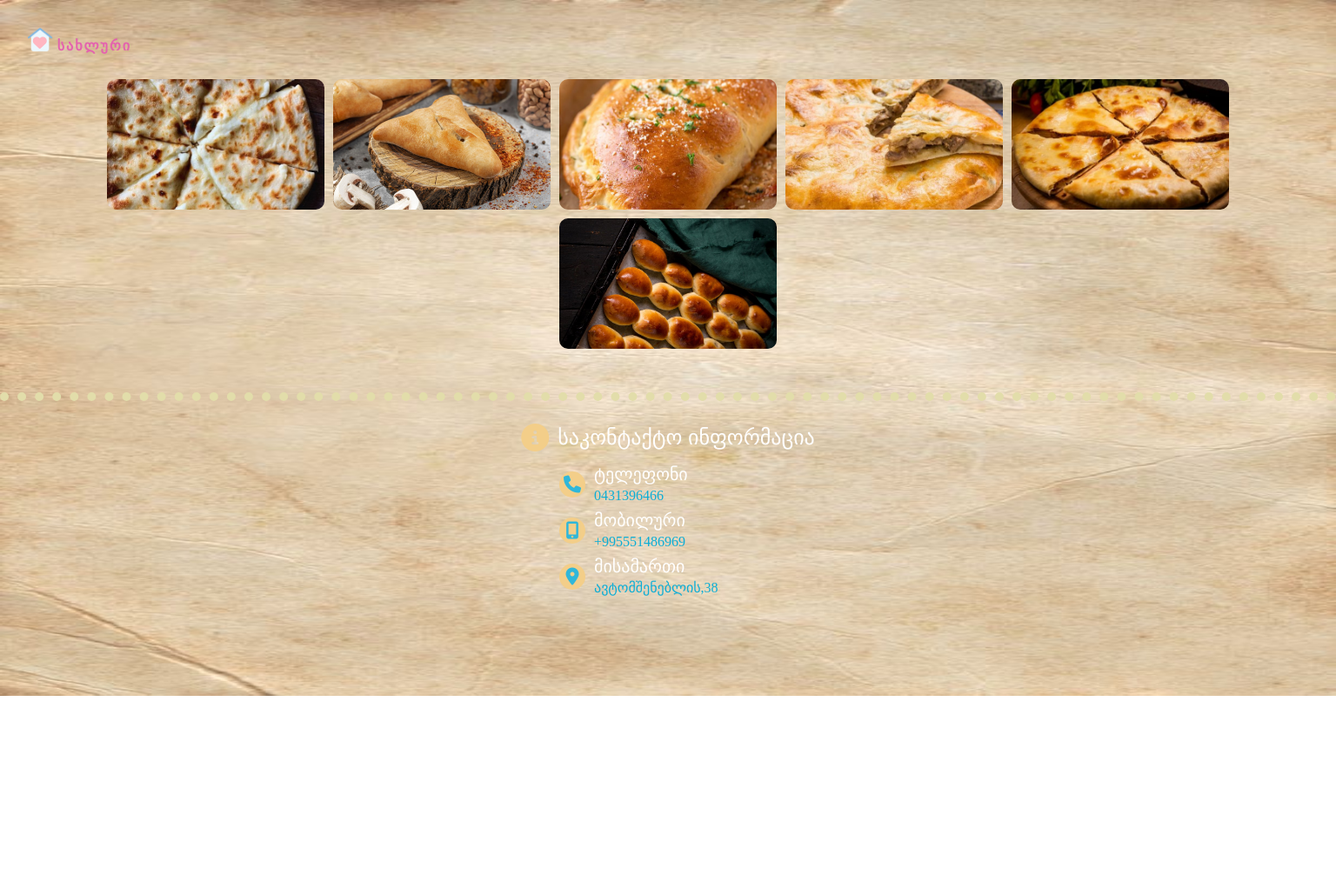
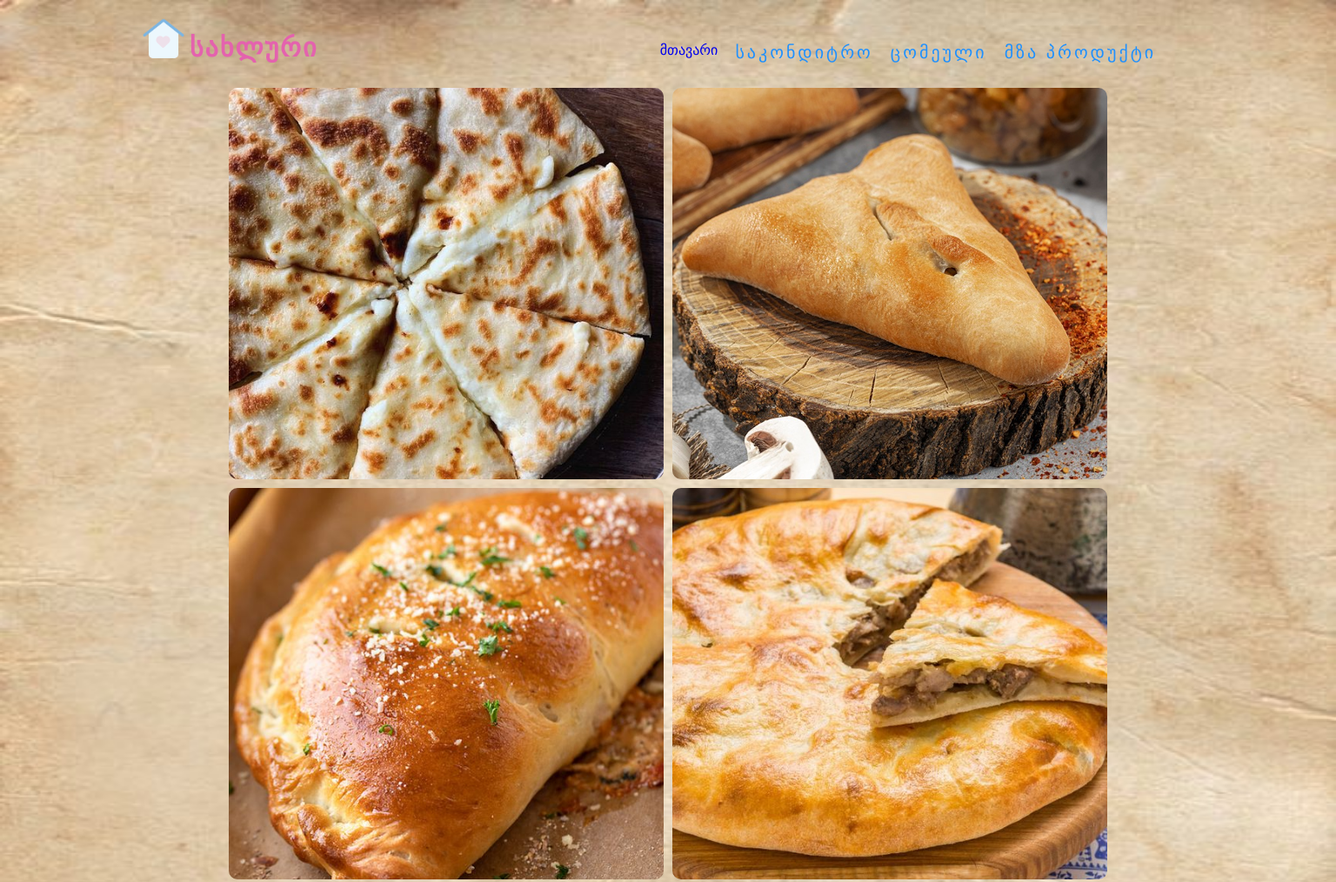
Before and after one commit to TamariPopkhadze/finalProjectOfHtmlCss, a website: page second.html in a window 1536 px wide. Shown: the top 1014 px of the page at 87% size. Before the commit the page ends 800 px from the top, so only its background shows below. Drawn offline with Linux system fonts and the light colour scheme.

Commit message:
add: responsives in second page

```diff
--- /dev/null
+++ b/script2.js
@@ -0,0 +1,12 @@
+const nav = document.querySelector('nav')
+const body = document.querySelector("body")
+const button = document.querySelector('.Menu')
+button.addEventListener('click',()=>{
+   if(nav.style.display === 'block'){
+       nav.style.display = 'none'
+       body.style.overflow = 'scroll'
+       }else {
+           nav.style.display = 'block'
+           body.style.overflow = 'hidden'
+       }
+})
--- a/second.html
+++ b/second.html
@@ -7,7 +7,7 @@
     <meta name="viewport" content="width=device-width, initial-scale=1.0" />
     <link
       rel="stylesheet"
-      href="node_modules/arial-geo/css/arial-geo.min.css"
+      href="./node_modules/arial-geo/css/arial-geo.min.css"
     />
     <link
       rel="stylesheet"
@@ -15,13 +15,13 @@
     />
     <link
       rel="stylesheet"
-      href="node_modules/bpg-dedaena-nonblock/css/bpg-dedaena-nonblock.min.css"
+      href="./node_modules/bpg-dedaena-nonblock/css/bpg-dedaena-nonblock.min.css"
     />
     <link
       rel="stylesheet"
-      href="node_modules/bpg-irubaqidze/css/bpg-irubaqidze.min.css"
+      href="./node_modules/bpg-irubaqidze/css/bpg-irubaqidze.min.css"
     />
-    <link rel="stylesheet" href="node_modules/alk-life/css/alk-life.min.css" />
+    <link rel="stylesheet" href="./node_modules/alk-life/css/alk-life.min.css" />
     <link rel="stylesheet" href="styles2.css" />
     <title>სახლური/ცომეული</title>
   </head>
@@ -31,57 +31,83 @@
         <div class="name-div">
           <img class="house-icon" src="./images/home.png" alt="house" />
           <i class="fa-solid fa-heart heart"></i>
-
           <p class="name irubaqidze">სახლური</p>
         </div>
+        <i class="Menu fa-solid fa-bars fa-xl" style="color: #d279c2;"></i>
+      </div>
+      <nav>
+        <ul>
+          <li><a class="dedaena " href="index.html">მთავარი</a></li>
+          <li><a class="dedaena li_design" href="##">საკონდიტრო</a></li>
+          <li><a class="dedaena li_design active" href="second.html">ცომეული</a></li>
+          <li><a class="dedaena li_design" href="##">მზა პროდუქტი</a></li>
+        </ul>
+      </nav>
     </header>
     <main>
       <div class="container1">
         <div class="child">
-                <img class="img
-                " src="./ცომეული/06c5f0bb6b6ae072a27048ec5416b981.jpg" alt="ხაჭაპური">
-                <div class="title-price">
+          <img
+            class="img"
+            src="./ცომეული/06c5f0bb6b6ae072a27048ec5416b981.jpg"
+            alt="ხაჭაპური"
+          />
+          <div class="title_price">
             <h2 class="dedaena title">ხაჭაპური</h2>
             <p class="price">4.00ლ</p>
           </div>
         </div>
         <div class="child">
-                <img class="img
-                " src="./ცომეული/337530919_2373005786210056_2214351220954184061_n.jpg" alt="სოკოს ღვეზელი">
-                <div class="title-price">
+          <img
+            class="img"
+            src="./ცომეული/337530919_2373005786210056_2214351220954184061_n.jpg"
+            alt="სოკოს ღვეზელი"
+          />
+          <div class="title_price">
             <h2 class="dedaena title">სოკოს ღვეზელი</h2>
             <p class="price">2.00ლ</p>
           </div>
         </div>
         <div class="child">
-                <img class="img
-                " src="./ცომეული/4cd0533a6c1daae88878b13b2461c49c.jpg" alt="ხორციანი">
-                <div class="title-price">
+          <img
+            class="img"
+            src="./ცომეული/4cd0533a6c1daae88878b13b2461c49c.jpg"
+            alt="ხორციანი"
+          />
+          <div class="title_price">
             <h2 class="dedaena title">ხორციანი ღვეზელი</h2>
             <p class="price">2.00ლ</p>
           </div>
         </div>
         <div class="child">
-                <img class="img
-                " src="./ცომეული/a785940114e6b7047bd5700b3b9a2d4b.jpg" alt="კუბდარი">
-                <div class="title-price">
+          <img
+            class="img"
+            src="./ცომეული/a785940114e6b7047bd5700b3b9a2d4b.jpg"
+            alt="კუბდარი"
+          />
+          <div class="title_price">
             <h2 class="dedaena title">კუბდარი</h2>
             <p class="price">4.00ლ</p>
           </div>
-
         </div>
         <div class="child">
-                <img class="img
-                " src="./ცომეული/b5b23287a249b5d1bc60e343d7ba3a5a.jpg" alt="ლობიანი">
-                <div class="title-price">
+          <img
+            class="img"
+            src="./ცომეული/b5b23287a249b5d1bc60e343d7ba3a5a.jpg"
+            alt="ლობიანი"
+          />
+          <div class="title_price">
             <h2 class="dedaena title">ლობიანი</h2>
             <p class="price">1.50ლ</p>
           </div>
         </div>
         <div class="child">
-                <img class="img
-                " src="./ცომეული/კარტოფილიანი.jpg" alt="კარტოფილიანი">
-                <div class="title-price">
+          <img
+            class="img"
+            src="./ცომეული/კარტოფილიანი.jpg"
+            alt="კარტოფილიანი"
+          />
+          <div class="title_price">
             <h2 class="dedaena title">კარტოფილიანი ღვეზელი</h2>
             <p class="price">1.50ლ</p>
           </div>
@@ -90,7 +116,10 @@
     </main>
     <footer>
       <div class="information-div">
-          <i class="fa-solid fa-circle-info fa-2xl" style="color: rgb(243, 206, 137)"></i>
+        <i
+          class="fa-solid fa-circle-info fa-2xl"
+          style="color: rgb(243, 206, 137)"
+        ></i>
         <p class="information dedaena">საკონტაქტო ინფორმაცია</p>
       </div>
       <div class="footer_info">
@@ -132,5 +161,5 @@
         </div>
       </div>
     </footer>
+    <script src="./script2.js"></script>
   </body>
-</html>
--- a/styles.css
+++ b/styles.css
@@ -13,7 +13,6 @@
 nav{
   display: none;
   height: 800px;
-  width: 83%;
   margin-top: 30px;
 }
 .home_icon{
@@ -67,6 +66,10 @@ header {
   font-weight: 900;
   letter-spacing: 2px;
   color: rgb(228, 98, 174);
+}
+.active{
+  font-size: 20px;
+  letter-spacing: 3px;
 }
 .house-icon {
   width: 30px;
@@ -219,13 +222,29 @@ footer {
 }
 
 @media (min-width: 1440px) {
-  .header-container {
+  .Menu{
+    display: none;
+  }
+  nav{
+    display:flex;
+    align-items: center;
+    height: auto;
+    width: 40%;
+    margin-top: 30px;
+
+  }
+  .home_icon{
+    width: auto;
+  }
+  header{
+    display: flex;
+    align-items: center;
+  }
+
+  ul{
     display: flex;
     flex-direction: row;
-    width: 100%;
-    gap: 15%;
-    align-items: end;
-    justify-content: space-evenly;
+    width: auto;
   }
   .name-div {
     display: flex;
@@ -234,6 +253,15 @@ footer {
     gap: 5px;
     position: relative;
   }
+  .header-container{
+    display: flex;
+    flex-direction: row;
+    width: 100%;
+    gap: 15%;
+    align-items: end;
+    justify-content: space-evenly;
+
+}
   .house-icon {
     width: 50px;
     height: 50px;
@@ -267,10 +295,7 @@ footer {
     color: rgb(228, 98, 174);
   }
 
-  ul {
-    display: flex;
-    gap: 60px;
-  }
+
   .active {
     font-size: 18px;
     color: rgb(228, 98, 174);
--- a/styles2.css
+++ b/styles2.css
@@ -10,19 +10,44 @@
 .alk {
   font-family: "ALK Life", sans-serif;
 }
-  body{
+body {
   min-height: 100vh;
-    background-image: url('./images/back.jpg');
+  background-image: url("./images/back.jpg");
   background-size: 100% 100%;
   background-repeat: no-repeat;
-
-
 }
-  .home_icon{
-    padding-top: 2%;
-    padding-left: 2%;
+header {
+  margin-bottom: 10%;
+  margin-top: 20px;
+}
+nav {
+  display: none;
+  height: 800px;
+  width: 83%;
+  margin-top: 30px;
+  margin-left: 22%;
+}
+ul {
   display: flex;
-    justify-content: flex-start;
+  flex-direction: column;
+  gap: 40px;
+}
+.active {
+  font-size: 30px;
+  letter-spacing: 3px;
+  font-weight: 500;
+}
+.li_design {
+  font-size: 30px;
+  font-weight: 500;
+  color: dodgerblue;
+  letter-spacing: 3px;
+  transition: all 0.5s ease-in;
+}
+.home_icon {
+  display: flex;
+  align-items: center;
+  justify-content: center;
   gap: 50%;
   width: 100%;
 }
@@ -38,14 +63,13 @@
   top: 10px;
   left: 7px;
 }
-  @keyframes heart{
+@keyframes heart {
   from {
-      color: lightpink
+    color: lightpink;
   }
   to {
-      color:rgb(228, 98, 174)
+    color: rgb(228, 98, 174);
   }
-
 }
 .heart {
   width: 1px;
@@ -66,59 +90,67 @@
   width: 30px;
   height: 30px;
 }
-  main{
+main {
   margin-top: 2%;
   display: flex;
   width: 100%;
   justify-content: center;
 }
-  .container1{
+.container1 {
   display: flex;
   justify-content: center;
   flex-wrap: wrap;
   gap: 10px;
 }
-  .child{
+.child {
   display: flex;
   flex-direction: column;
   position: relative;
 }
-  .img{
+.img {
   border-radius: 10px;
   width: 250px;
   height: 150px;
+  opacity: 1;
   object-fit: cover;
+  transition: all 0.5s ease-in-out;
 }
 
-  .title-price{
+.title_price {
   position: absolute;
   left: 70px;
   top: 18%;
-    display: none;
-    transition: all 5s ease-in-out;
-
+  opacity: 0;
+  transition: all 0.5s ease-in-out;
+  display: flex;
+  flex-direction: column;
+  gap: 10px;
+  align-items: flex-start;
 }
-  .title{
+.title {
   text-align: start;
   font-size: 32px;
   font-weight: 900;
   color: rgb(102, 88, 58);
+  letter-spacing: 3px;
 }
-  .price{
+.price {
   font-weight: 700;
   color: rgb(99, 82, 61);
   text-align: center;
 }
-  .child:hover .title-price{
-    display: flex;
-    flex-direction: column;
-    gap: 10px;
-    align-items: flex-start;
-    transition: all 5s ease-in-out;
+.li_design:hover {
+  color: rgb(228, 98, 174);
+  transition: all 0.5s ease;
 }
-  .child:hover .img{
-    opacity: 0.5;
-    transition: 3s;
+.child:hover .title_price {
+  opacity: 1;
+  transition: all 0.5s ease-in-out;
+}
+
+.child:hover .img {
+  opacity: 0.3;
+  transition: all 0.5s ease-in-out;
 }
 footer {
   margin-top: 50px;
@@ -161,8 +193,9 @@
 }
 .information {
   font-weight: 400;
-    font-size: 24px;
+  font-size: 20px;
   color: white;
+  letter-spacing: 3px;
 }
 .contact > p {
   color: white;
@@ -178,3 +211,275 @@
   color: #0caed6;
   font-size: 16px;
 }
+
+@media (min-width:768px) {
+  .container1{
+    width: 80%;
+  }
+  .footer_info {
+    display: flex;
+    align-items: flex-start;
+    flex-direction: row;
+    width: auto;
+    gap: 30px;
+  }
+}
+@media (min-width:1024px) {
+  .Menu {
+    display: none;
+  }
+  nav {
+    display: flex;
+    align-items: center;
+    height: auto;
+    width: 50%;
+    margin-top: 30px;
+    margin-left: 0;
+    margin-top: 0;
+  }
+  .home_icon {
+    width: auto;
+  }
+  header {
+    display: flex;
+    flex-direction: row;
+    margin-bottom: 10px;
+    width: 100%;
+    gap: 15%;
+    align-items: end;
+    justify-content: space-evenly;
+  }
+
+  ul {
+    display: flex;
+    flex-direction: row;
+    width: auto;
+    gap: 20px;
+  }
+  .house-icon {
+    width: 50px;
+    height: 50px;
+  }
+  .fa-heart {
+    position: absolute;
+    top: 20px;
+    left: 16.5px;
+  }
+  @keyframes heart {
+    from {
+      color: rgb(238, 224, 234);
+    }
+    to {
+      color: rgb(228, 98, 174);
+    }
+  }
+  .heart {
+    width: 5px;
+    height: 5px;
+    color: lightpink;
+    animation-name: heart;
+    animation-duration: 5s;
+    animation-iteration-count: infinite;
+  }
+  .name {
+    display: flex;
+    font-size: 30px;
+    font-weight: 900;
+    letter-spacing: 2px;
+    color: rgb(228, 98, 174);
+  }
+  .li_design {
+    font-size: 20px;
+  }
+  .active {
+    font-size: 20px;
+  }
+  .img {
+    border-radius: 10px;
+    width: 400px;
+    height: 350px;
+    object-fit: cover;
+    cursor: pointer;
+  }
+
+  footer {
+    justify-content: center;
+  }
+  .footer_info {
+    display: flex;
+    align-items: flex-start;
+    flex-direction: row;
+    width: auto;
+    gap: 30px;
+  }
+
+  .addres {
+    display: flex;
+    gap: 10px;
+    align-items: center;
+  }
+  .circle {
+    width: 50px;
+    height: 50px;
+    border-radius: 50%;
+    display: flex;
+    justify-content: center;
+    align-items: center;
+    background-color: rgb(243, 206, 137);
+  }
+  .information-div {
+    display: flex;
+    align-items: center;
+    gap: 10px;
+  }
+  .information {
+    font-weight: 400;
+    font-size: 30px;
+    color: white;
+    letter-spacing: 3px;
+  }
+  .contact > p {
+    color: white;
+    font-size: 23px;
+    font-weight: 400;
+  }
+  .contact {
+    display: flex;
+    flex-direction: column;
+    gap: 7px;
+  }
+  .contact > a {
+    color: #0caed6;
+    font-size: 20px;
+  }
+}
+@media (min-width: 1440px) {
+  .Menu {
+    display: none;
+  }
+  nav {
+    display: flex;
+    align-items: center;
+    height: auto;
+    width: 40%;
+    margin-top: 30px;
+    margin-left: 0;
+    margin-top: 0;
+  }
+  .home_icon {
+    width: auto;
+  }
+  header {
+    display: flex;
+    flex-direction: row;
+    margin-bottom: 10px;
+    width: 100%;
+    gap: 15%;
+    align-items: end;
+    justify-content: space-evenly;
+  }
+
+  ul {
+    display: flex;
+    flex-direction: row;
+    width: auto;
+  }
+  .house-icon {
+    width: 50px;
+    height: 50px;
+  }
+  .fa-heart {
+    position: absolute;
+    top: 20px;
+    left: 16.5px;
+  }
+  @keyframes heart {
+    from {
+      color: rgb(238, 224, 234);
+    }
+    to {
+      color: rgb(228, 98, 174);
+    }
+  }
+  .heart {
+    width: 5px;
+    height: 5px;
+    color: lightpink;
+    animation-name: heart;
+    animation-duration: 5s;
+    animation-iteration-count: infinite;
+  }
+  .name {
+    display: flex;
+    font-size: 30px;
+    font-weight: 900;
+    letter-spacing: 2px;
+    color: rgb(228, 98, 174);
+  }
+  .li_design {
+    font-size: 20px;
+  }
+  .active {
+    font-size: 20px;
+  }
+  .img {
+    border-radius: 10px;
+    width: 500px;
+    height: 450px;
+    object-fit: cover;
+    cursor: pointer;
+  }
+
+  footer {
+    flex-direction: row;
+    justify-content: center;
+    gap: 10%;
+  }
+  .footer_info {
+    display: flex;
+    align-items: flex-start;
+    flex-direction: row;
+    width: auto;
+    gap: 30px;
+  }
+
+  .addres {
+    display: flex;
+    gap: 10px;
+    align-items: center;
+  }
+  .circle {
+    width: 50px;
+    height: 50px;
+    border-radius: 50%;
+    display: flex;
+    justify-content: center;
+    align-items: center;
+    background-color: rgb(243, 206, 137);
+  }
+  .information-div {
+    display: flex;
+    align-items: center;
+    gap: 10px;
+  }
+  .information {
+    font-weight: 400;
+    font-size: 30px;
+    color: white;
+    letter-spacing: 3px;
+  }
+  .contact > p {
+    color: white;
+    font-size: 23px;
+    font-weight: 400;
+  }
+  .contact {
+    display: flex;
+    flex-direction: column;
+    gap: 7px;
+  }
+  .contact > a {
+    color: #0caed6;
+    font-size: 20px;
+  }
+}
```
Also changed, not shown: index.html (+4 -4 lines). Lines whose indentation alone changed are shown as unchanged.
